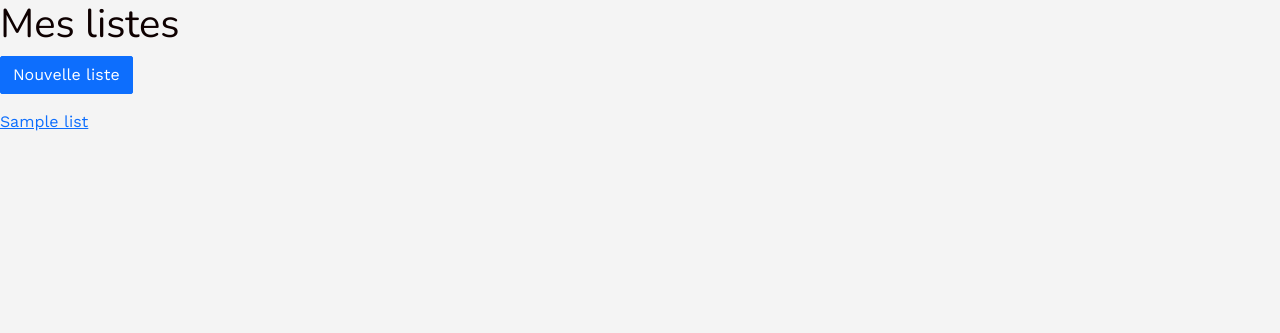
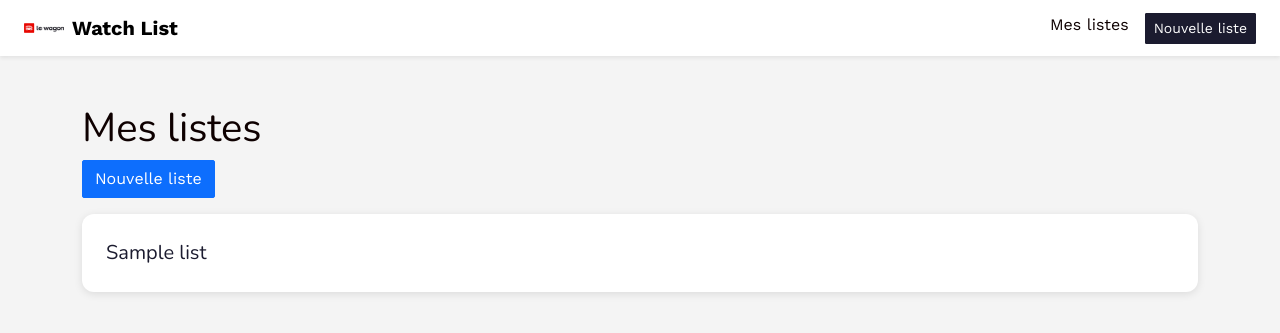
Before and after one commit to GCFR-dev/rails-watch-list, a Rails app: page /lists in a window 1280 px wide. Shown: the top 333 px of the page. Run offline with Rails 7, Linux system fonts and the light colour scheme; tables that the repository leaves empty hold one stand-in row (values such as "Sample post"); style sheets or scripts are compiled from the project's sources; parts of the project's set-up code (start-up, migrations or seed data) failed here and were passed over; some libraries are stand-ins or nearby versions.

Commit message:
exercice

```diff
--- /dev/null
+++ b/app/assets/stylesheets/components/_card_list.scss
@@ -0,0 +1,23 @@
+.card-list {
+  background: white;
+  border-radius: 12px;
+  box-shadow: 0 2px 8px rgba(0, 0, 0, 0.1);
+  padding: 24px;
+  margin-bottom: 16px;
+  font-family: $headers-font;
+  font-size: 20px;
+  transition: transform 0.2s;
+
+  a {
+    color: $dark;
+    text-decoration: none;
+  }
+
+  &:hover {
+    transform: translateY(-3px);
+
+    a {
+      color: $accent;
+    }
+  }
+}
--- /dev/null
+++ b/app/assets/stylesheets/components/_card_movie.scss
@@ -0,0 +1,28 @@
+.card-movie {
+  background: white;
+  border-radius: 12px;
+  overflow: hidden;
+  box-shadow: 0 2px 8px rgba(0, 0, 0, 0.1);
+  height: 100%;
+
+  img {
+    width: 100%;
+    height: 300px;
+    object-fit: cover;
+  }
+
+  .card-movie-infos {
+    padding: 16px;
+
+    h3 {
+      font-family: $headers-font;
+      font-size: 18px;
+      color: $dark;
+    }
+
+    .rating {
+      color: $accent;
+      font-weight: bold;
+    }
+  }
+}
--- a/app/assets/stylesheets/components/_index.scss
+++ b/app/assets/stylesheets/components/_index.scss
@@ -3,3 +3,5 @@
 @import "avatar";
 @import "form_legend_clear";
 @import "navbar";
+@import "card_list";
+@import "card_movie";
--- a/app/assets/stylesheets/config/_colors.scss
+++ b/app/assets/stylesheets/config/_colors.scss
@@ -8,3 +8,5 @@ $orange: #E67E22;
 $green: #1EDD88;
 $gray: #0E0000;
 $light-gray: #F4F4F4;
+$dark: #1B1B2F;
+$accent: #E94560;
--- a/app/views/layouts/application.html.erb
+++ b/app/views/layouts/application.html.erb
@@ -24,6 +24,10 @@
   </head>
 
   <body>
-    <%= yield %>
+    <%= render "shared/navbar" %>
+
+    <div class="container py-4">
+      <%= yield %>
+    </div>
   </body>
 </html>
--- a/app/views/lists/index.html.erb
+++ b/app/views/lists/index.html.erb
@@ -3,5 +3,7 @@
 <%= link_to "Nouvelle liste", new_list_path, class: "btn btn-primary mb-3" %>
 
 <% @lists.each do |list| %>
-  <p><%= link_to list.name, list_path(list) %></p>
+  <div class="card-list">
+    <%= link_to list.name, list_path(list) %>
+  </div>
 <% end %>
--- /dev/null
+++ b/app/views/shared/_navbar.html.erb
@@ -0,0 +1,11 @@
+<div class="navbar navbar-expand-sm navbar-light navbar-lewagon shadow-sm px-4 mb-4">
+  <%= link_to lists_path, class: "navbar-brand d-flex align-items-center" do %>
+    <%= image_tag "logo.png", alt: "Watch List" %>
+    <span class="ms-2 fw-bold">Watch List</span>
+  <% end %>
+
+  <div class="d-flex gap-3">
+    <%= link_to "Mes listes", lists_path, class: "nav-link" %>
+    <%= link_to "Nouvelle liste", new_list_path, class: "btn btn-dark btn-sm" %>
+  </div>
+</div>
```
Also changed, not shown: app/views/lists/show.html.erb (+23 -7 lines), app/assets/images/logo.png (added).
